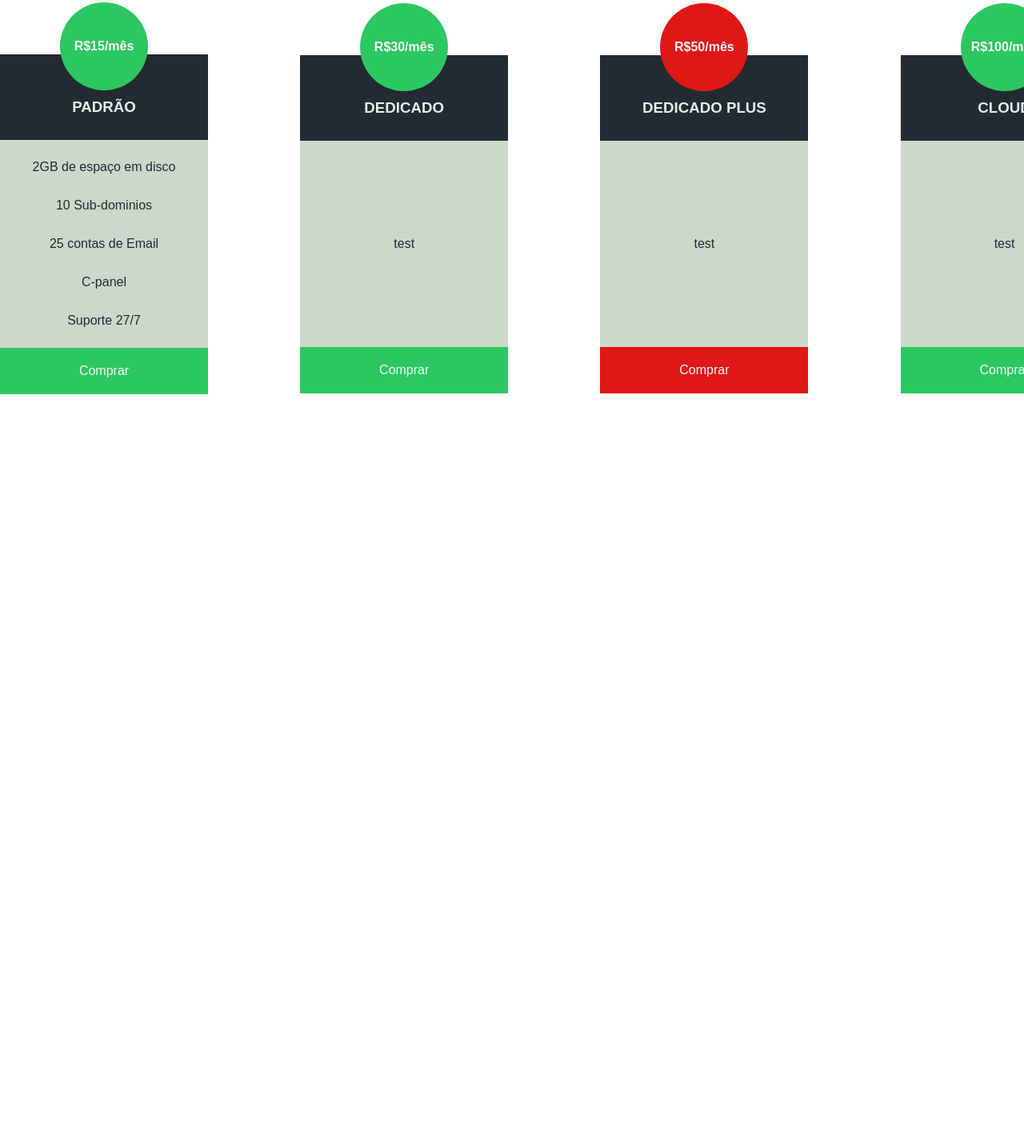
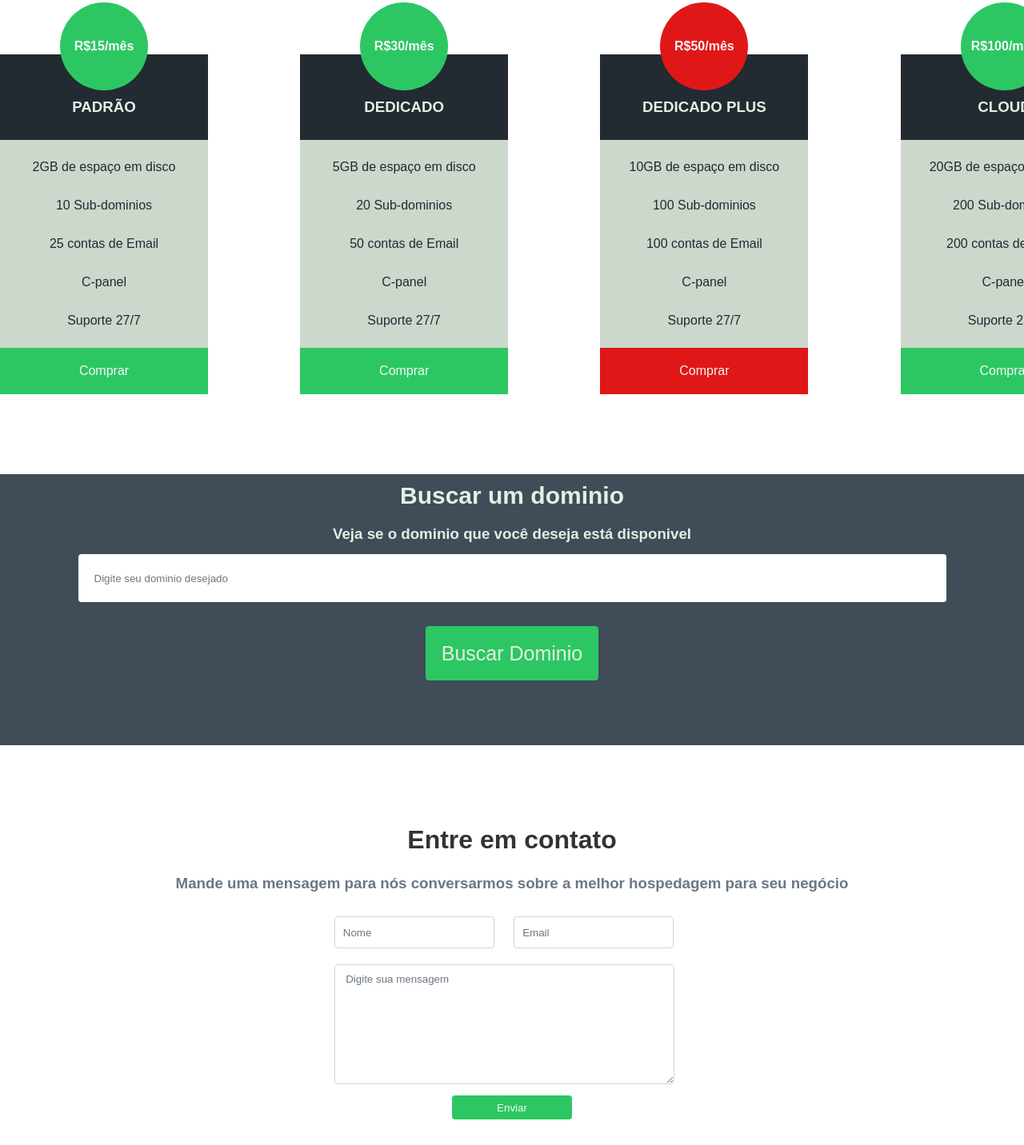
Before and after one commit to davimoura27/front-end-hDT-host, a plain HTML site: page index.html in a window 1280 px wide. Shown: the part 995-2427 px from the top of the page at 80% size. Before the commit the page ends 1488 px from the top, so only its background shows below. Drawn offline with Linux system fonts and the light colour scheme.

Commit message:
hDC Host

```diff
--- a/index.html
+++ b/index.html
@@ -78,7 +78,7 @@
                         <h3>PADRÃO</h3>
 
                     </header>
-                    <div class="dados1">
+                    <div class="dados">
                         <span>
                            <li>2GB de espaço em disco</li>
                            <li>10 Sub-dominios</li>
@@ -106,7 +106,12 @@
                         <h3>DEDICADO</h3>
                     </header>
                     <div class="dados">
-                        <span>test
+                        <span>
+                            <li>5GB de espaço em disco</li>
+                            <li>20 Sub-dominios</li>
+                            <li>50 contas de Email</li>
+                            <li>C-panel</li>
+                            <li>Suporte 27/7</li>
 
                         </span>
                     </div>
@@ -126,8 +131,13 @@
 
                         <h3>DEDICADO PLUS</h3>
                     </header>
-                    <div class="dados3">
-                        <span>test
+                    <div class="dados">
+                        <span>
+                            <li>10GB de espaço em disco</li>
+                            <li>100 Sub-dominios</li>
+                            <li>100 contas de Email</li>
+                            <li>C-panel</li>
+                            <li>Suporte 27/7</li>
 
                         </span>
                     </div>
@@ -148,7 +158,12 @@
                         <h3>CLOUD</h3>
                     </header>
                     <div class="dados">
-                        <span>test
+                        <span>
+                            <li>20GB de espaço em disco</li>
+                            <li>200 Sub-dominios</li>
+                            <li>200 contas de Email</li>
+                            <li>C-panel</li>
+                            <li>Suporte 27/7</li>
 
                         </span>
                     </div>
@@ -160,6 +175,52 @@
              </div>
             </selection>
 
+            <section>
+                <div class="cadastro">
+                    <header>
+                        <div>
+
+                              <h1>Buscar um dominio</h1>
+
+                        </div>
+                       <h3>
+
+                         Veja se o dominio que você deseja está disponivel
+                        </h3>
+                    </header>
+                    <div class="pesquisa">
+
+                            <input type="text" placeholder="Digite seu dominio desejado"/>
+
+
+                    </div>
+                    <footer class="buscar">
+                    <nav><a href="#" id="buscar">Buscar Dominio</a></nav>
+                    </footer>
+                </div>
+            </section>
+            <form class="contato">
+                <header class="tema">
+                    <div>
+                        <h1>Entre em contato</h1>
+                        <h3>Mande uma mensagem para nós conversarmos sobre a melhor hospedagem para seu negócio</h3>
+
+                    </div>
+
+                 <div >
+                    <input type="text" placeholder="Nome">
+                    <input type="email" placeholder="Email">
+                </div>
+
+                <textarea name="texto" id="texto"> Digite sua mensagem</textarea>
+                <div>
+                    <button type="submit"> Enviar</button>
+                </div>
+
+
+                  </header>
+            </form>
+
 
         </main>
 
--- a/styles.css
+++ b/styles.css
@@ -181,16 +181,6 @@
 }
 
 .dados {
-    display: flex;
-    flex-direction: column;
-    align-items: center;
-    background-color: #bacababb;
-    color: #232a31;
-    width: 260px;
-    border-radius: 0;
-    padding: 120px 100px;
-}
-.dados1 {
     list-style: none;
         display: flex;
         flex-direction: column;
@@ -198,7 +188,7 @@
         justify-content: center;
         text-align: center;
         max-width: 260px;
-    line-height: 3 ;
+        line-height: 3;
 
 
         width: 260px;
@@ -207,19 +197,8 @@
 
         border-radius: 0;
         padding: 10px 5px;
-
 }
 
-.dados3 {
-    display: flex;
-    flex-direction: column;
-    align-items: center;
-    background-color: #bacababb;
-    color: #232a31;
-    width: 260px;
-    border-radius: 0;
-    padding: 120px 100px;
-}
 
 .tabela button {
     display: flex;
@@ -262,3 +241,95 @@
     border-radius: 0%;
     padding: 20px 124px;
 }
+.cadastro {
+    display: flex;
+    flex-direction: column;
+    align-items: center;
+    text-align: center;
+    padding: 100px;
+    margin-top: 100px;
+
+    background-color: #404c58;
+    color: #e4eee4;
+
+}
+.contato{
+    height: 400px;
+}
+.cadastro h1{
+    display: flex;
+    align-items: center;
+    flex-direction: column;
+    margin-top: -100px;
+    font-size: 30px;
+}
+.cadastro h1
+, .cadastro h3{
+   color: #e4eee4;
+   padding: 10px;
+
+}
+.pesquisa{
+display: flex;
+align-items: center;
+flex-direction: column;
+}
+
+.pesquisa input{
+
+    width: 500% ;
+    height: 60px;
+    border-radius: 4px;
+   padding: 20px;
+}
+.buscar{
+margin-top: 50px;
+}
+#buscar{
+ background-color: #2cc762;
+ color: #e4eee4;
+ font-size: 25px;
+ padding: 20px;
+ border-radius: 4px;
+
+}
+.contato{
+    display: flex;
+    align-items: center;
+    flex-direction: column;
+    text-align: center;
+    margin-top: 100px;
+
+}
+.contato h3{
+    color: #6b7783;
+   margin-top: 25px;
+}
+.contato input{
+   border-radius: 4px;
+   border: 1px solid #cfd6dd;
+   width: 200px;
+   height: 40px;
+    margin-right: 20px;
+   padding: 10px;
+   margin-top: 30px;
+}
+
+.contato textarea{
+border-radius: 4px;
+    border: 1px solid #cfd6dd;
+    width: 425px;
+    height: 150px;
+    margin-left: -20px;
+    margin-top: 20px;
+    padding: 10px;
+    color: #6b7783;
+}
+.contato button{
+    background-color: #2cc762;
+    color: #f6f7f6;
+    border-radius: 4px;
+    width: 150px;
+    height: 30px;
+    margin-top: 10px;
+}
```
Lines whose indentation alone changed are shown as unchanged.
